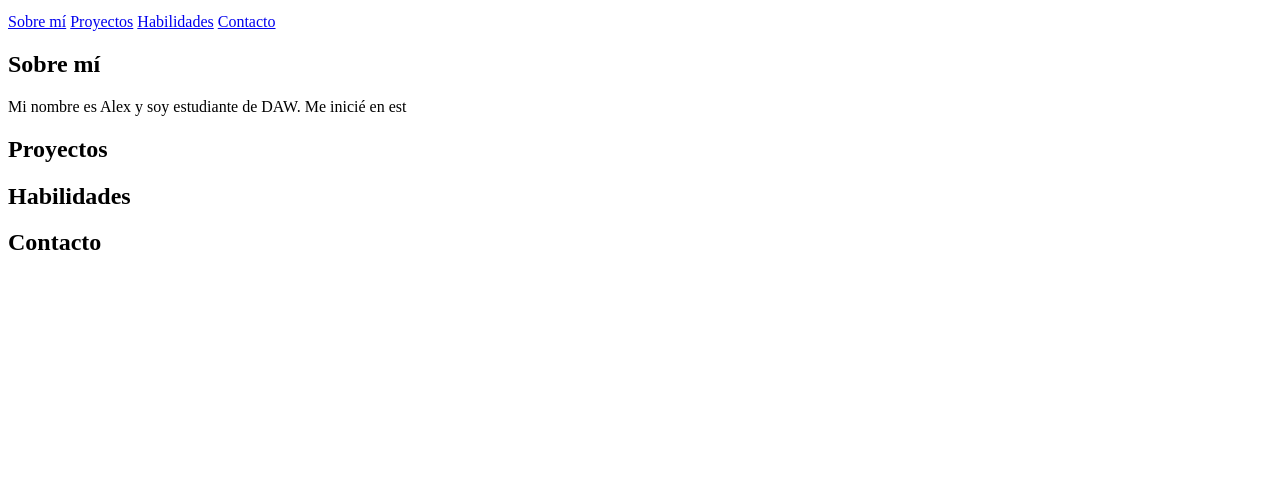
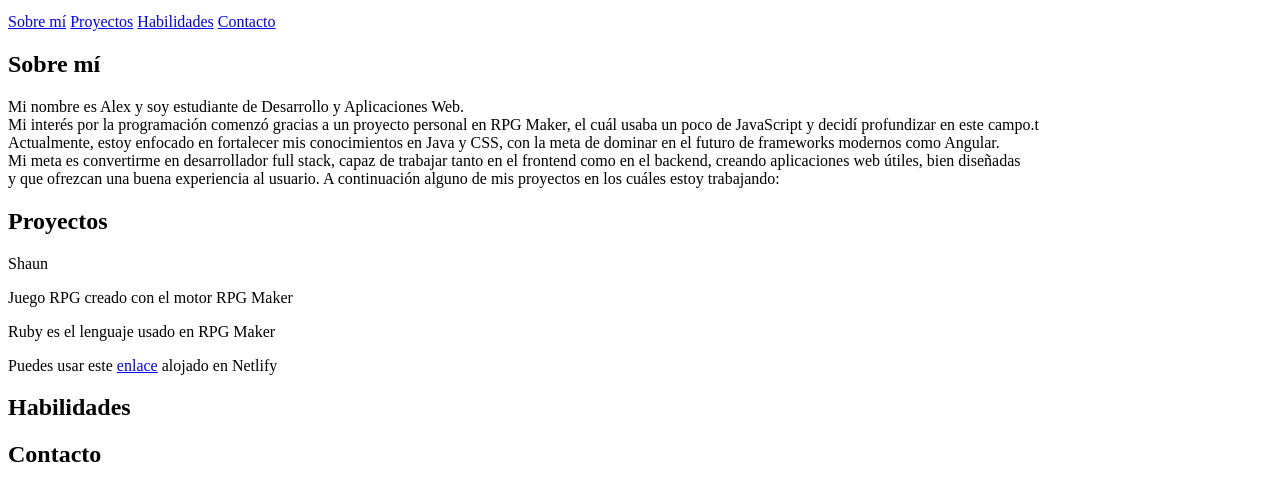
Before and after one commit to alekziend/Alex_Portafolio, a plain HTML site: page index.html in a window 1280 px wide. Shown: the part 101-602 px from the top of the page. Drawn offline with Linux system fonts and the light colour scheme.

Commit message:
Se desarrolla la sección Sobre mí

```diff
--- a/index.html
+++ b/index.html
@@ -18,10 +18,18 @@
 </nav>
   <section>
     <h1>Sobre mí</h1>
-    <p>Mi nombre es Alex y soy estudiante de DAW. Me inicié en est</p>
+    <p>Mi nombre es Alex y soy estudiante de Desarrollo y Aplicaciones Web. <br>
+    Mi interés por la programación comenzó gracias a un proyecto personal en RPG Maker, el cuál usaba un poco de JavaScript y decidí profundizar en este campo.t<br>
+    Actualmente, estoy enfocado en fortalecer mis conocimientos en Java y CSS, con la meta de dominar en el futuro de frameworks modernos como Angular.<br>
+    Mi meta es convertirme en desarrollador full stack, capaz de trabajar tanto en el frontend como en el backend, creando aplicaciones web útiles, bien diseñadas<br>
+    y que ofrezcan una buena experiencia al usuario. A continuación alguno de mis proyectos en los cuáles estoy trabajando:
   </section>
   <section>
     <h1>Proyectos</h1>
+    <p>Shaun</p>
+    <p>Juego RPG creado con el motor RPG Maker</p>
+    <p>Ruby es el lenguaje usado en RPG Maker</p>
+    <p>Puedes usar este <a href="https://shaungame.netlify.app" target="_blank">enlace</a> alojado en Netlify</p>
   </section>
   <section>
     <h1>Habilidades</h1>
```
